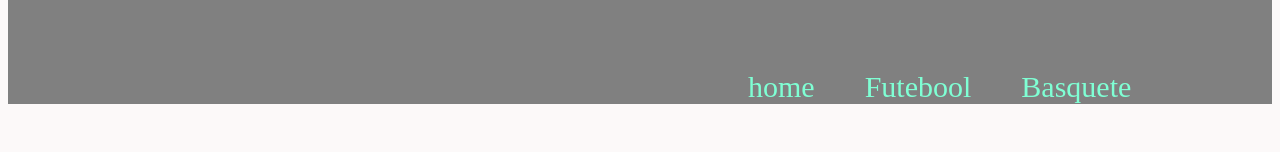
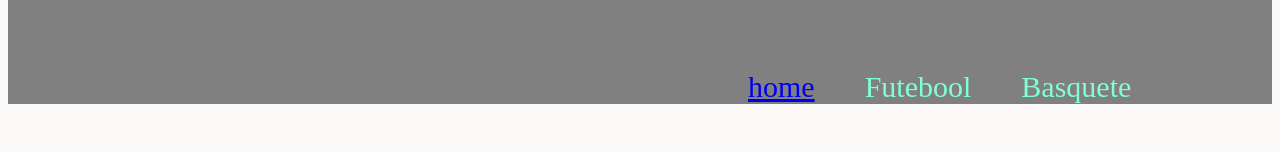
Before and after one commit to kauexz11/3tri, a plain HTML site: page index.html in a window 1280 px wide. Shown: the part 298-450 px from the top of the page. Drawn offline with Linux system fonts and the light colour scheme.

Commit message:
<li class="item_lista_cabecalho"><a href="index.html"> home</a></li>

```diff
--- a/index.html
+++ b/index.html
@@ -10,7 +10,7 @@
     <header class="cabecalho">
         <img class="logo_cabecalho" src="bola.avif" alt="">
         <ul class="lista_cabecalho">
-            <li class="item_lista_cabecalho">home</li>
+            <li class="item_lista_cabecalho"><a href="index.html"> home</a></li>
             <li class="item_lista_cabecalho">Futebool</li>
             <li class="item_lista_cabecalho">Basquete</li>
         </ul>
```
